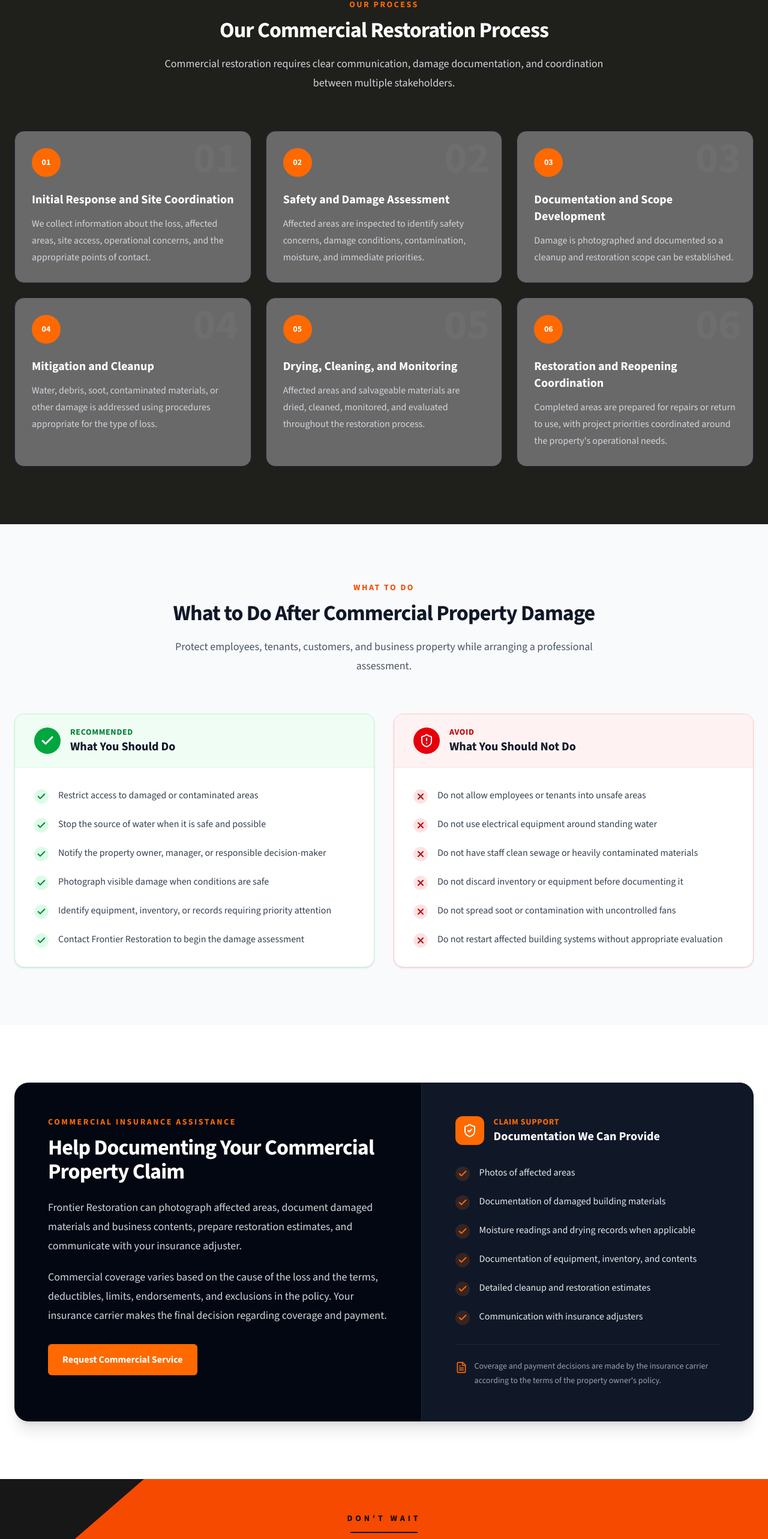
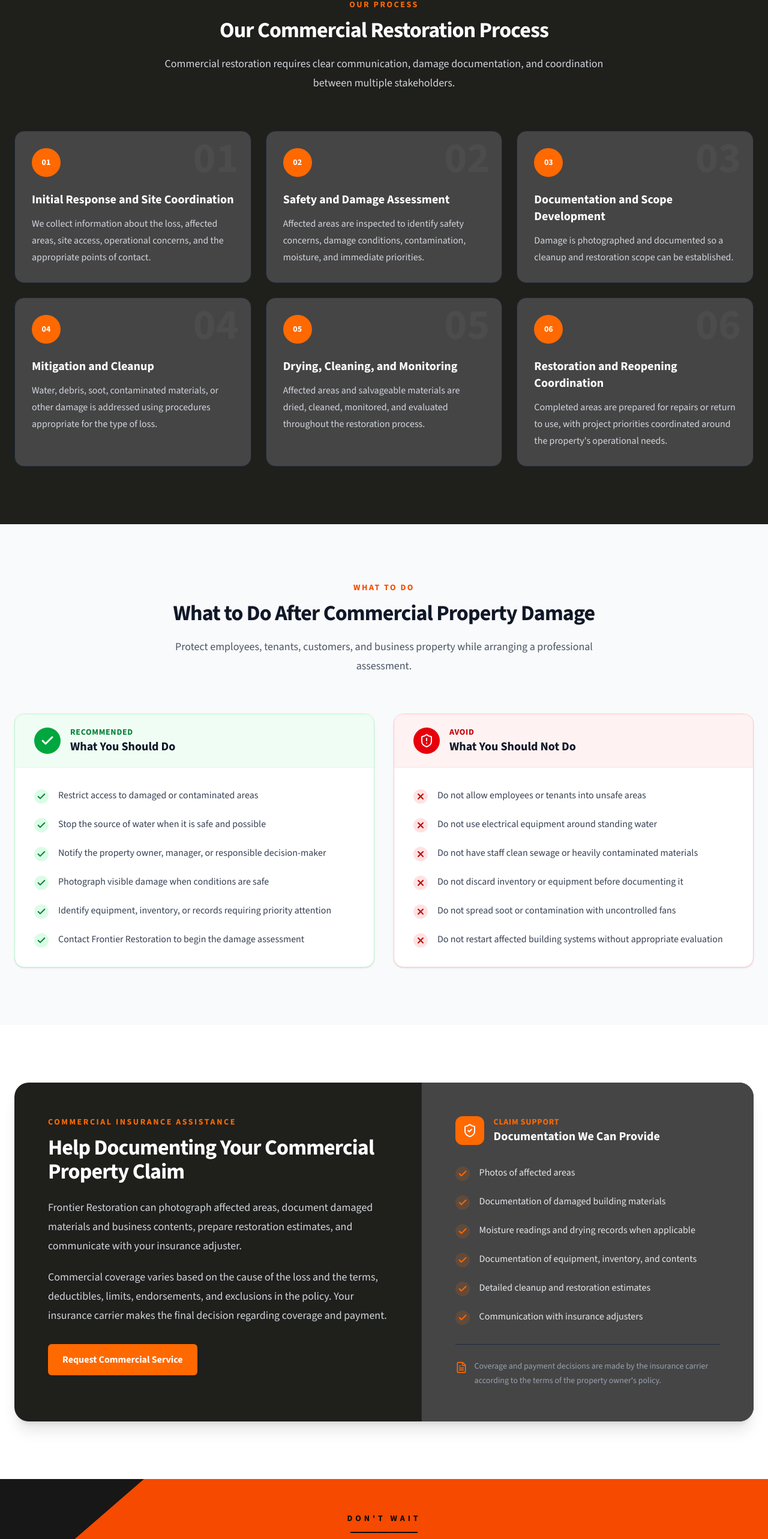
Before and after one commit to Davidhub907/FR_Website, a Next.js app: page /commercial in a window 1280 px wide. Shown: the part 4899-7465 px from the top of the page at 60% size. Built offline with nearby package versions, Linux system fonts and the light colour scheme.

Commit message:
Changed the background color of the cards

```diff
--- a/components/service-page/ServiceInsurance.js
+++ b/components/service-page/ServiceInsurance.js
@@ -12,7 +12,7 @@ export default function ServiceInsurance({
   return (
     <section className="bg-white py-16 sm:py-20 lg:py-24">
       <div className="mx-auto max-w-7xl px-6">
-        <div className="overflow-hidden rounded-3xl bg-gray-950 text-white shadow-xl">
+        <div className="overflow-hidden rounded-3xl bg-[#1f1f1c] text-white shadow-xl">
           <div className="grid lg:grid-cols-[1.1fr_0.9fr]">
             {/* Main content */}
             <div className="p-8 sm:p-10 lg:p-14">
@@ -49,7 +49,7 @@ export default function ServiceInsurance({
             </div>
 
             {/* Documentation panel */}
-            <div className="border-t border-gray-800 bg-gray-900 p-8 sm:p-10 lg:border-t-0 lg:border-l lg:p-14">
+            <div className="border-t border-gray-800 bg-[#454545] p-8 sm:p-10 lg:border-t-0 lg:border-l lg:p-14">
               <div className="flex items-center gap-4">
                 <div className="flex h-12 w-12 shrink-0 items-center justify-center rounded-xl bg-orange-500 text-white">
                   <ShieldCheck
--- a/components/service-page/ServiceProcess.js
+++ b/components/service-page/ServiceProcess.js
@@ -33,7 +33,7 @@ export default function ServiceProcess({
           {steps.map((step, index) => (
             <article
               key={`${step.number}-${step.title}`}
-              className="group relative overflow-hidden rounded-2xl border border-gray-800 bg-[#696969] p-7"
+              className="group relative overflow-hidden rounded-2xl border border-gray-800 bg-[#454545] p-7"
             >
               {/* Large background number */}
               <span
```
